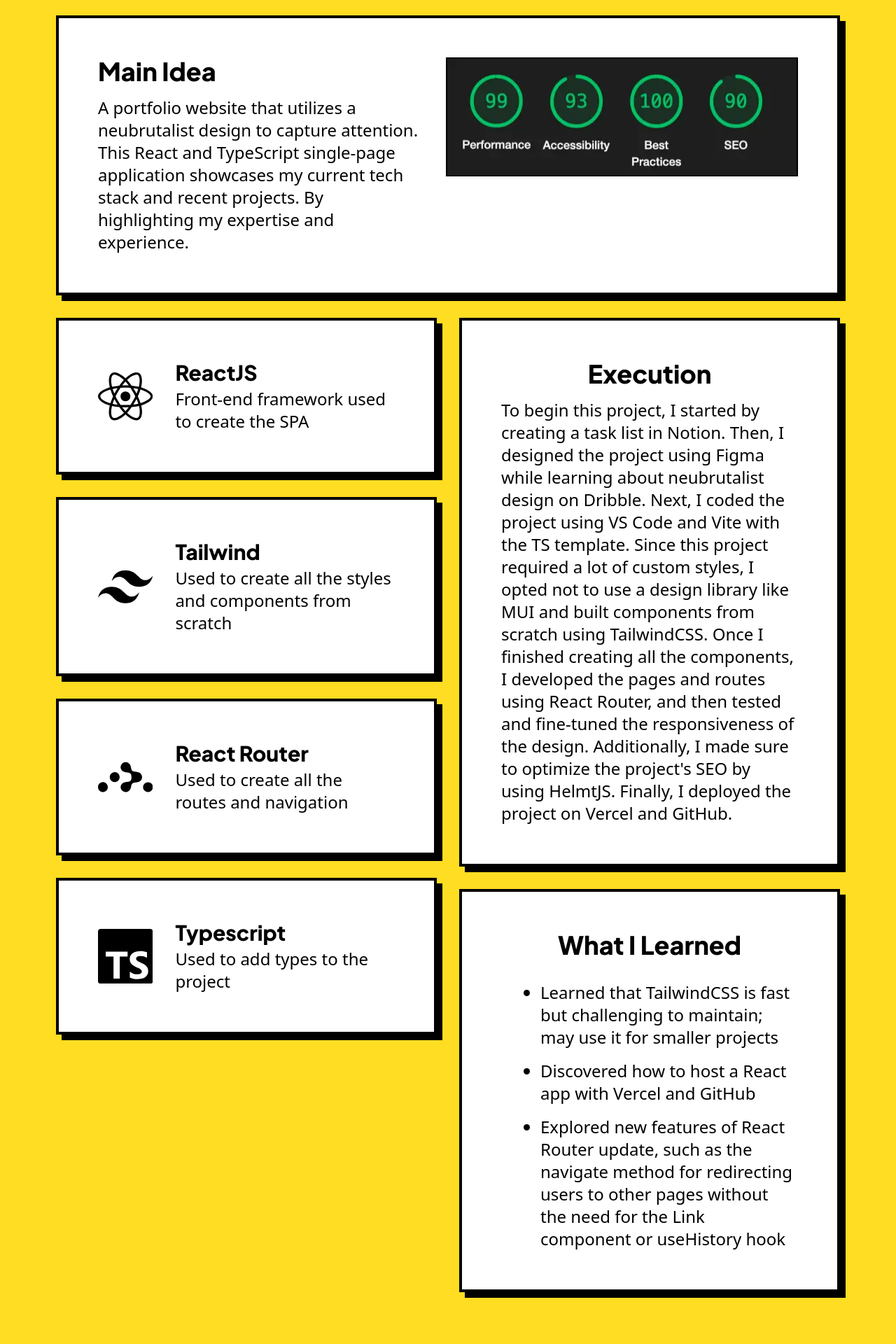
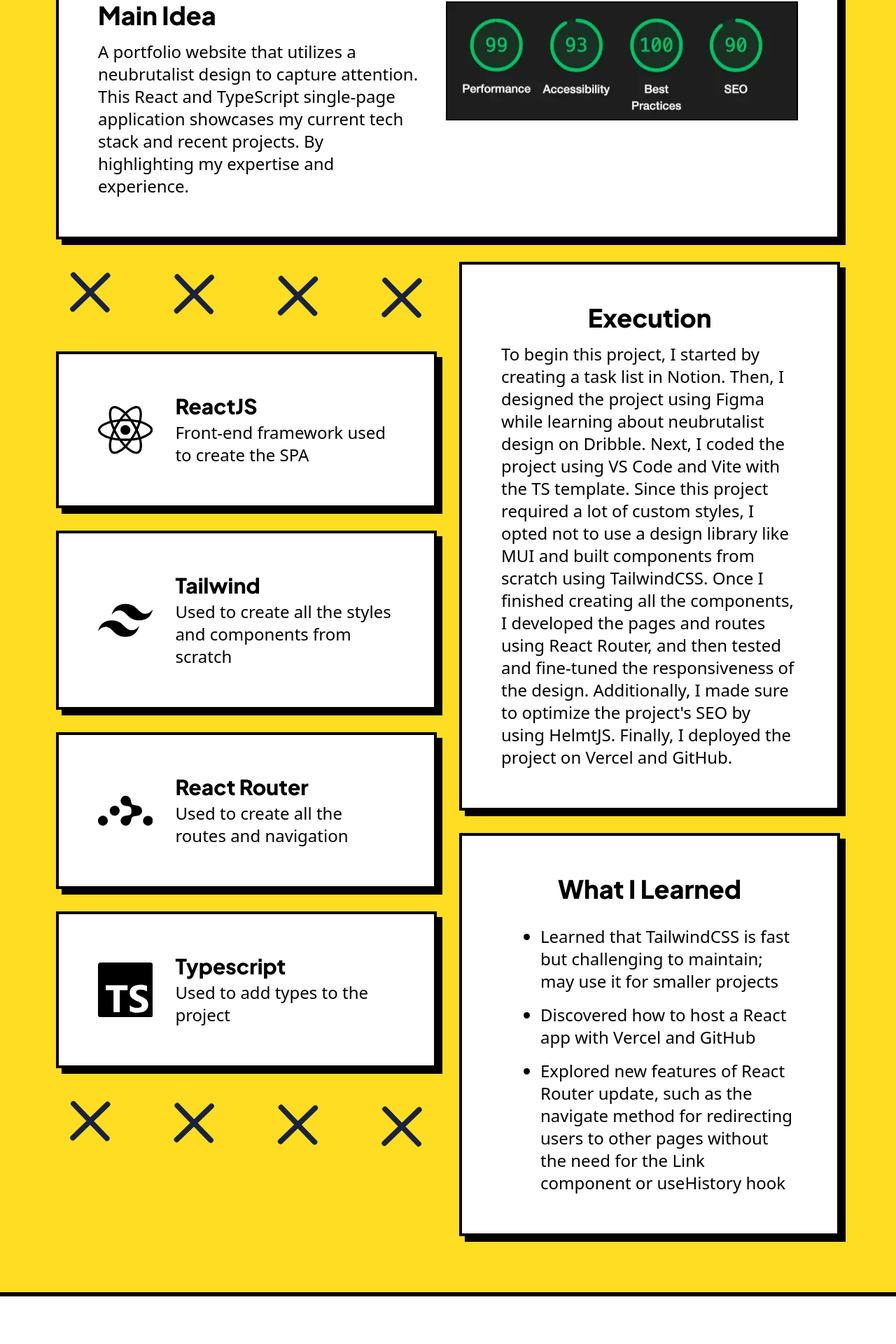
Before and after one commit to chicogborba/portifolioNew, a React (Vite) app in the folder portifolio/: page /project/1 in a window 1280 px wide. Shown: the part 358-2278 px from the top of the page at 70% size. After the commit the page ends 2210 px from the top, so only its background shows below. Built offline with nearby package versions, Linux system fonts and the light colour scheme.

Commit message:
Adding deco and testing slider

```diff
--- a/portifolio/package.json
+++ b/portifolio/package.json
@@ -19,7 +19,8 @@
     "react-icons": "^4.7.1",
     "react-parallax-tilt": "^1.7.108",
     "react-router-dom": "^6.8.2",
-    "sort-by": "^1.2.0"
+    "sort-by": "^1.2.0",
+    "swiper": "^9.1.1"
   },
   "devDependencies": {
     "@types/react": "^18.0.27",
--- a/portifolio/src/pages/Projects/Components/ProjectPage.tsx
+++ b/portifolio/src/pages/Projects/Components/ProjectPage.tsx
@@ -2,14 +2,17 @@
 import TitleOutlined from "../../../components/TitleOutlined";
 import { ProjectData } from "../ProjectData";
 import ShadowContainer from "./ShadowContainer";
+import xDeco from "../../../assets/x_deco.svg";
+import blueDeco from "../../../assets/blue_deco.svg";
 
 export interface ProjectPageProps {
   project: ProjectData | undefined;
 }
-
+// TODO
+//   <img alt="Geometric decoration" className="relative" src={blueDeco} />
 const ProjectPage = ({ project }: ProjectPageProps) => {
   return (
-    <>
+    <div className="">
       <div className="max-w-7xl text-center sm:text-left w-full">
         <TitleOutlined text={project?.title || ""} color="pink" />
         <h2 className="font-Jakarta text-2xl sm:text-3xl mt-3 sm:mt-6">
@@ -35,6 +38,15 @@
           />
         </ShadowContainer>
         <div className="flex flex-col gap-8">
+          <div className="flex overflow-hidden w-auto h-24">
+            <img
+              alt="Geometric decoration"
+              src={xDeco}
+              width={"430"}
+              height={"430"}
+              className="self-center w-full"
+            />
+          </div>
           {project?.used_techs.map((tech) => (
             <ShadowContainer className="items-center gap-8 sm:flex-row flex-col flex">
               <div className="flex-1 w-20 sm:w-auto">{tech.icon}</div>
@@ -48,6 +60,15 @@
               </div>
             </ShadowContainer>
           ))}
+          <div className="flex overflow-hidden w-auto h-24">
+            <img
+              alt="Geometric decoration"
+              src={xDeco}
+              width={"430"}
+              height={"430"}
+              className="self-center w-full"
+            />
+          </div>
         </div>
         <div className="flex flex-col gap-8">
           <ShadowContainer className="">
@@ -70,7 +91,7 @@
           </ShadowContainer>
         </div>
       </div>
-    </>
+    </div>
   );
 };
 
--- a/portifolio/src/pages/Projects/Projects.tsx
+++ b/portifolio/src/pages/Projects/Projects.tsx
@@ -1,10 +1,14 @@
 import React from "react";
 import ShadowContainer from "./Components/ShadowContainer";
 import TitleOutlined from "../../components/TitleOutlined";
-
 import { projectData } from "./ProjectData";
 import { useParams } from "react-router-dom";
 import ProjectPage from "./Components/ProjectPage";
+
+// Import Swiper styles
+import "swiper/css";
+import "swiper/css/effect-coverflow";
+import "swiper/css/pagination";
 
 const Projects = () => {
   let { ProjectId } = useParams();
```
Also changed, not shown: portifolio/src/assets/blue_deco.svg (added), 1 other file (tests, documents, lock files or other folders).
